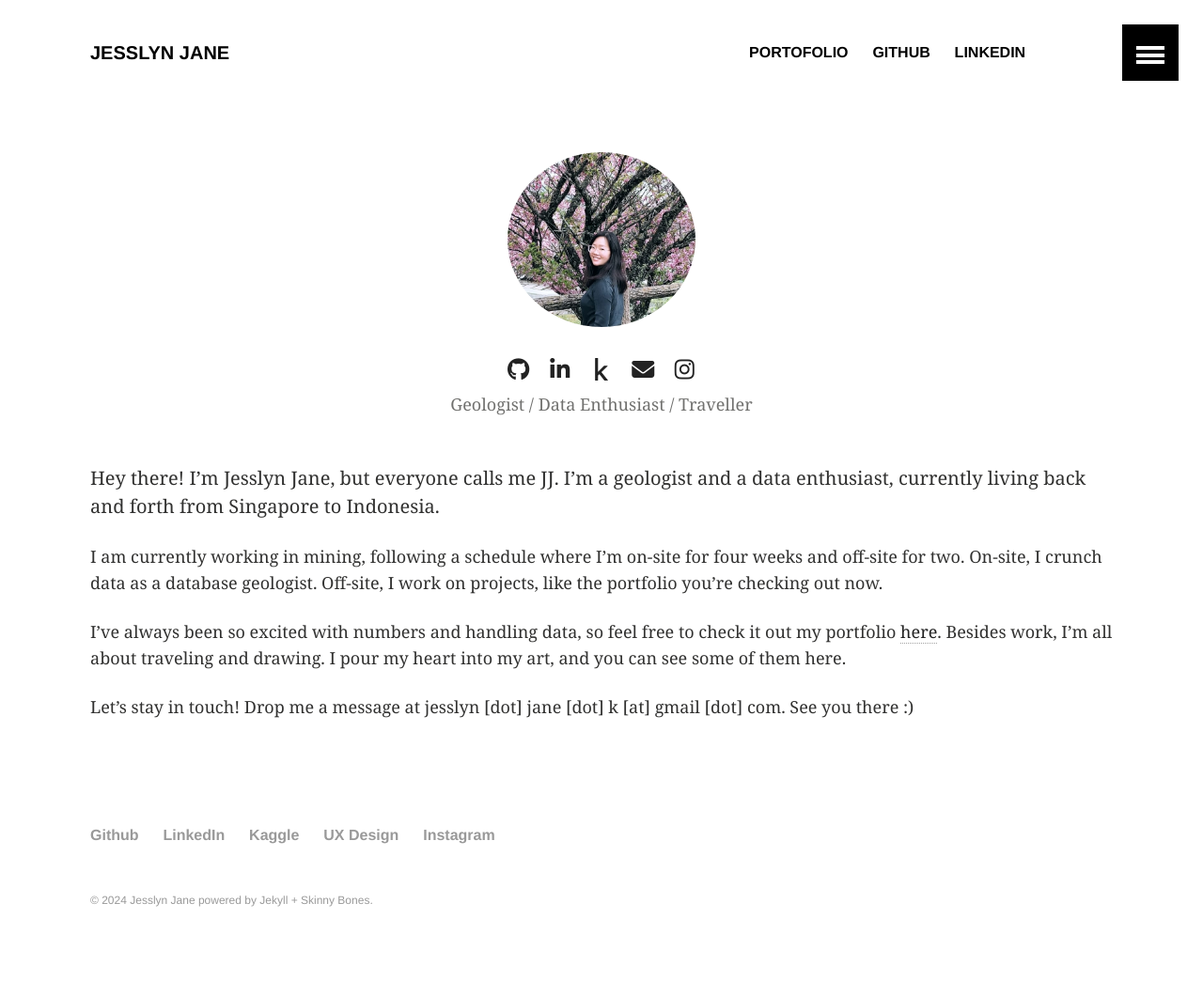
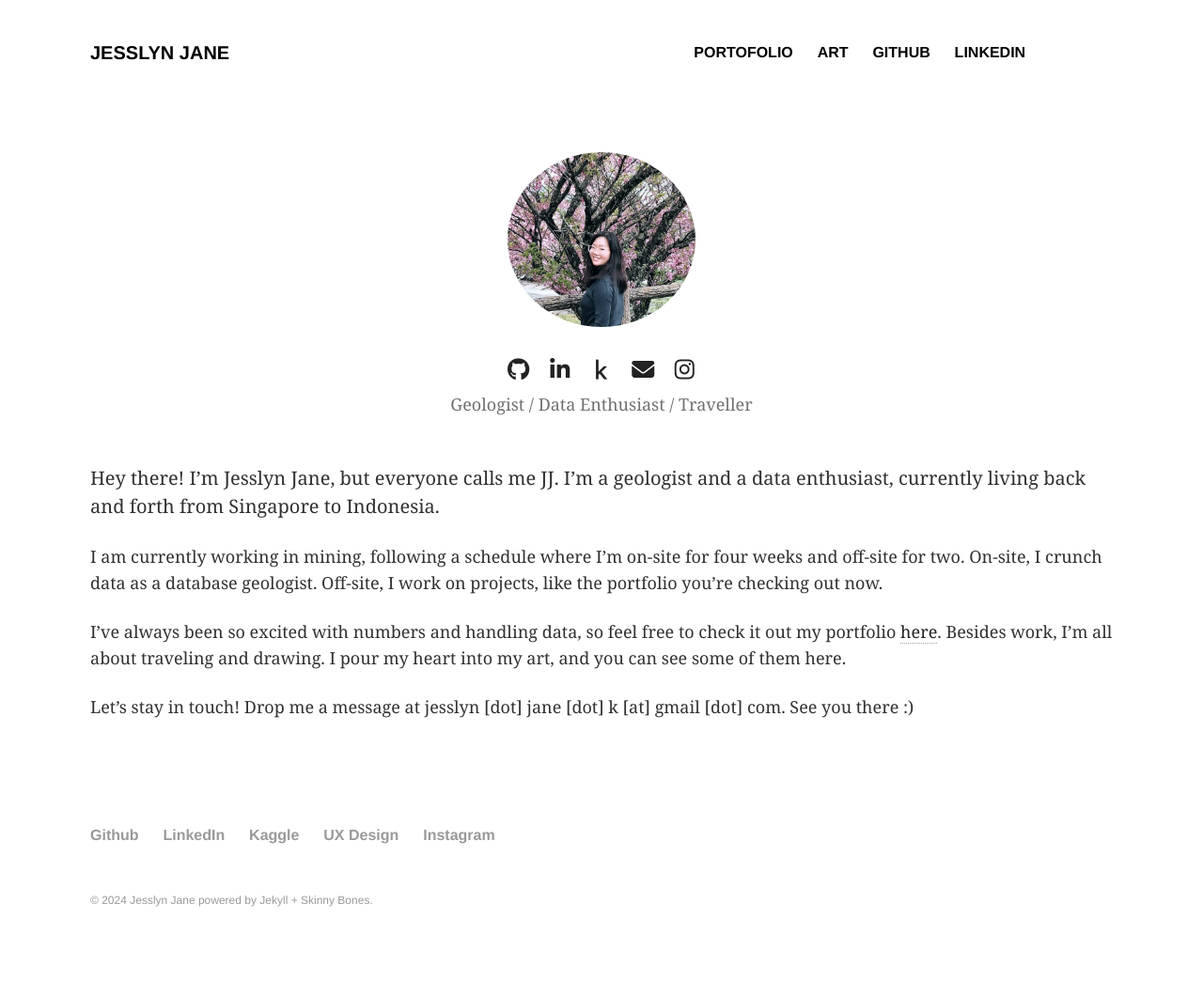
Before and after one commit to jesslynnjane/jesslynnjane.github.io, a Jekyll site: the page built from index.md, in a window 1280 px wide. Shown: the whole page at 94% size. Built offline with Jekyll 4.4.1, drawn with Linux system fonts in a browser that asks for light colours; nearby versions of some CDN libraries.

Commit message:
add art page

```diff
--- a/_data/navigation.yml
+++ b/_data/navigation.yml
@@ -5,6 +5,8 @@
   excerpt: "Things I’ve analyzed, designed, or developed."
   image: portofolio.PNG
 
+- title: Art
+  url: /art/
 
 - title: GitHub
   url: https://github.com/jesslynnjane
--- a/_includes/hero.html
+++ b/_includes/hero.html
@@ -5,23 +5,23 @@
         </div>
         <div class="social-links">
             <a class="social" href="https://github.com/jesslynnjane">
-                <i class="fa-brands fa-github">
+                <i class="fab fa-github">
                 </i>
             </a>
             <a class="social" href="https://www.linkedin.com/in/jesslyn-jane/">
-                <i class="fa-brands fa-linkedin-in">
+                <i class="fab fa-linkedin-in">
                 </i>
             </a>
             <a class="social" href="https://www.kaggle.com/jesslynjane">
-                <i class="fa-brands fa-kaggle">
+                <i class="fab fa-kaggle fa-sm">
                 </i>
             </a>
             <a class="social" href="mailto:jesslyn.jane.k@gmail.com">
-                <i class="fa-solid fa-envelope">
+                <i class="fa fa-envelope">
                 </i>
             </a>
             <a class="social" href="https://www.instagram.com/jesslynnjane/">
-                <i class="fa-brands fa-instagram">
+                <i class="fab fa-instagram">
                 </i>
             </a>
         </div>
--- a/_layouts/default.html
+++ b/_layouts/default.html
@@ -30,7 +30,7 @@
 </head>
 
 <body id="js-body">
-    {% include browser-upgrade.html %} {% include header.html %} {% include navigation-sliding.html %}
+    {% include browser-upgrade.html %} {% include header.html %}
     {% if page.url == "/" %} {% include hero.html %} {% endif %}
 
     <div id="page-wrapper">
```
Also changed, not shown: _posts/2017-8-1-busstat.md (+1 -1 lines), art.md (added, +11 -0 lines).
